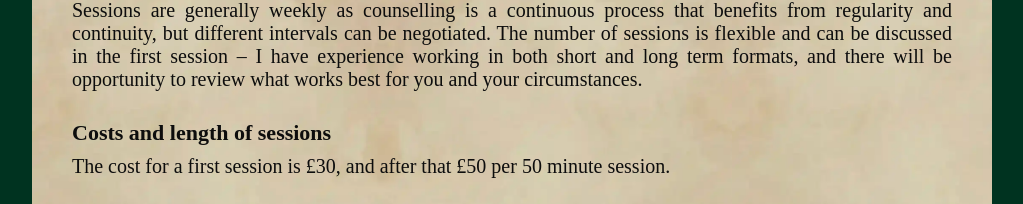
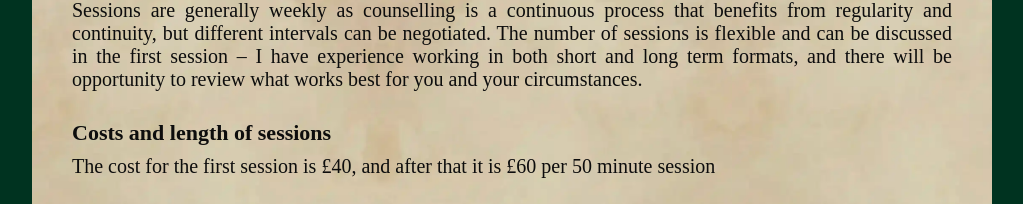
Before and after one commit to KynanPR/blackbird, a website: page index.html in a window 1280 px wide. Shown: the part 2331-2535 px from the top of the page, without its empty margins (128-1151 px from the left). Drawn offline with nearby package versions, Linux system fonts and the light colour scheme; a web font is replaced by a local one.

Commit message:
Update prices

```diff
--- a/index.html
+++ b/index.html
@@ -239,8 +239,7 @@
           <div>
             <h4>Costs and length of sessions</h4>
             <p>
-              The cost for a first session is £30, and after that £50 per 50
-              minute session.
+              The cost for the first session is £40, and after that it is £60 per 50 minute session
             </p>
           </div>
           <div>
```
